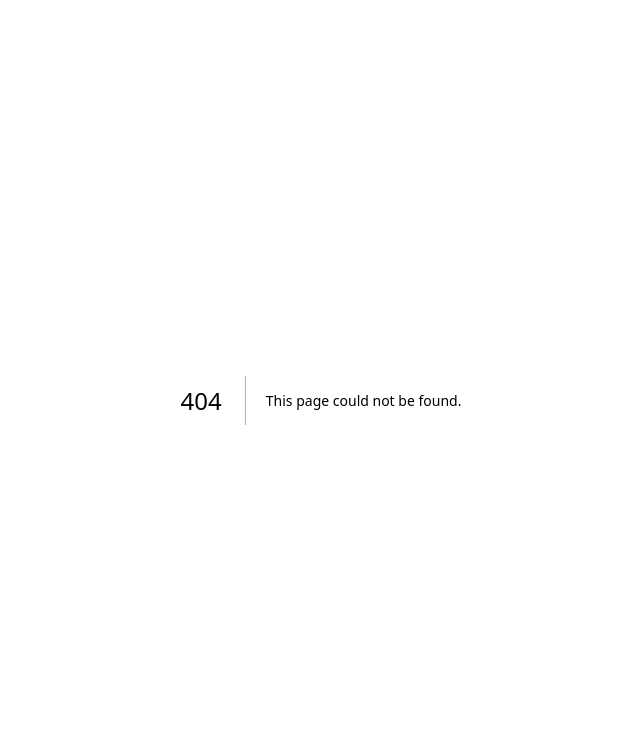
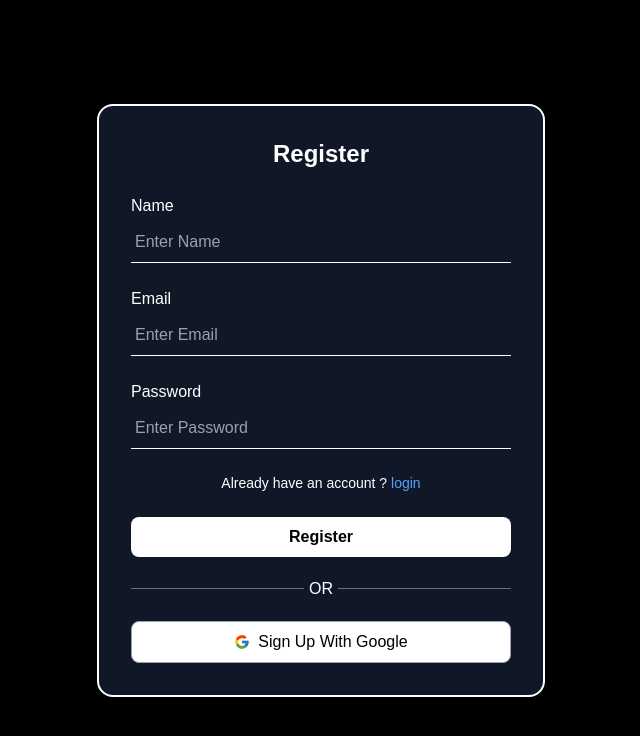
Before and after one commit to shivvyadav/auth-Nextjs, a Next.js app: page /register in a window 1280 px wide. Before the commit this address had no page. Shown: the top 736 px of the page, without its empty margins (319-959 px from the left). Built offline with nearby package versions, Linux system fonts and the light colour scheme.

Commit message:
add register page

```diff
--- /dev/null
+++ b/src/app/register/page.tsx
@@ -0,0 +1,92 @@
+"use client";
+import axios from "axios";
+import {signIn} from "next-auth/react";
+import {useRouter} from "next/navigation";
+import React, {useState} from "react";
+import {FcGoogle} from "react-icons/fc";
+function Register() {
+  const [name, setName] = useState("");
+  const [email, setEmail] = useState("");
+  const [password, setPassword] = useState("");
+  const router = useRouter();
+
+  const handleRegister = async (e: React.FormEvent) => {
+    e.preventDefault();
+    try {
+      await axios.post("/api/auth/register", {
+        name,
+        email,
+        password,
+      });
+      router.push("/login");
+    } catch (error) {
+      console.log(error);
+    }
+  };
+  return (
+    <div className='min-h-screen flex items-center justify-center bg-black text-white px-4'>
+      <div className='w-full max-w-md border-2 border-white rounded-2xl p-8 shadow-lg bg-gray-900'>
+        <h1 className='text-2xl font-semibold text-center mb-6'>Register</h1>
+        <form className='space-y-6' onSubmit={handleRegister}>
+          <div>
+            <label className='block mb-1 font-medium'>Name</label>
+            <input
+              type='text'
+              placeholder='Enter Name'
+              className='w-full border-b border-white py-2 px-1 bg-gray-900 text-white outline-none placeholder-gray-400'
+              onChange={(e) => setName(e.target.value)}
+              value={name}
+            />
+          </div>
+          <div>
+            <label className='block mb-1 font-medium'>Email</label>
+            <input
+              type='text'
+              placeholder='Enter Email'
+              className='w-full border-b border-white py-2 px-1 bg-gray-900 text-white outline-none placeholder-gray-400'
+              onChange={(e) => setEmail(e.target.value)}
+              value={email}
+            />
+          </div>
+          <div>
+            <label className='block mb-1 font-medium'>Password</label>
+            <input
+              type='password'
+              placeholder='Enter Password'
+              className='w-full border-b border-white py-2 px-1 bg-gray-900 text-white outline-none placeholder-gray-400'
+              onChange={(e) => setPassword(e.target.value)}
+              value={password}
+            />
+          </div>
+
+          <p className='text-sm text-center mt-1' onClick={() => router.push("/login")}>
+            Already have an account ? <span className='text-blue-400 hover:underline'>login</span>
+          </p>
+
+          <button className='w-full py-2 px-4 bg-white text-black font-semibold rounded-lg hover:bg-gray-200 transition-colors'>
+            Register
+          </button>
+        </form>
+
+        <div className='flex items-center gap-1.25 justify-center my-5'>
+          <hr className='grow border-gray-500' />
+          <span>OR</span>
+          <hr className='grow border-gray-500' />
+        </div>
+
+        <button
+          className='w-full flex items-center justify-center gap-2 py-2 px-4 border border-gray-400 rounded-lg bg-white text-black hover:bg-gray-100 transition-colors'
+          onClick={async () => {
+            await signIn("google", {
+              callbackUrl: "/",
+            });
+          }}>
+          <FcGoogle />
+          <span>Sign Up With Google</span>
+        </button>
+      </div>
+    </div>
+  );
+}
+
+export default Register;
```
